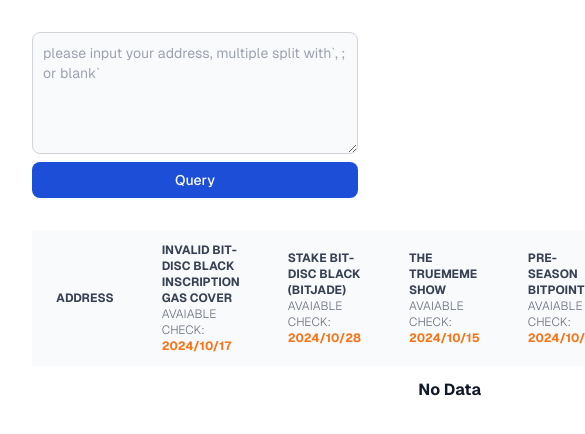
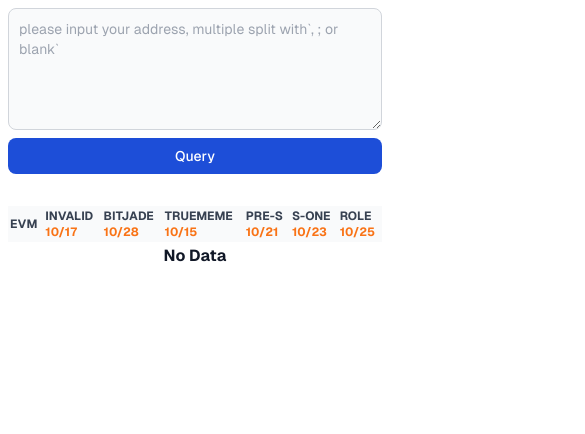
Before and after one commit to genffy/bit-smiley, a Next.js app: page / in a window 390 px wide. Shown: the top 434 px of the page, 585 px wide, since content can reach past the window. Built offline with nearby package versions, Linux system fonts and the light colour scheme.

Commit message:
feat: optimise for mobile

```diff
--- a/app/api/airdrop/route.ts
+++ b/app/api/airdrop/route.ts
@@ -8,5 +8,5 @@ export async function POST(request: Request) {
   })
   const data = await res.json()
 
-  return Response.json({ data })
+  return Response.json(data)
 }
--- a/app/page.tsx
+++ b/app/page.tsx
@@ -5,6 +5,7 @@ type TypeType = 1 | 2 | 3 | 4 | 5 | 6
 type ConfigType = {
   type: TypeType;
   title: string;
+  shortTitle: string;
   airdropAmount: number;
   status: number;
   mediumLink: string;
@@ -12,6 +13,8 @@ type ConfigType = {
 }
 type ResultType = {
   address: string;
+  addressLong: string;
+  addressShort: string;
   value1: number;
   value2: number;
   value3: number;
@@ -23,50 +26,56 @@ const config: ConfigType[] = [
   {
     "type": 1,
     "title": 'Invalid bit-Disc Black Inscription gas cover',
+    "shortTitle": "Invalid",
     "airdropAmount": 0,
     "status": 0,
     "mediumLink": "https://medium.com/@bitsmiley/bitsmiley-harvest-season-airdrop-feeb4163f73f",
-    "date": "2024/10/17",
+    "date": "10/17",
   },
   {
     "type": 2,
     "title": "Stake bit-Disc Black (bitJade)",
+    "shortTitle": "bitJade",
     "airdropAmount": 0,
     "status": 0,
     "mediumLink": "https://medium.com/@bitsmiley/bitsmiley-harvest-season-airdrop-feeb4163f73f",
-    "date": "2024/10/28",
+    "date": "10/28",
   },
   {
     "type": 3,
     "title": "The Truememe show",
+    "shortTitle": "Truememe",
     "airdropAmount": 0,
     "status": 2,
     "mediumLink": "https://medium.com/@bitsmiley/the-truememe-show-airdrop-rules-and-distribution-d4923f2db9c9",
-    "date": "2024/10/15",
+    "date": "10/15",
   },
   {
     "type": 4,
     "title": "Pre-Season bitPoint",
+    "shortTitle": "Pre-S",
     "airdropAmount": 0,
     "status": 0,
     "mediumLink": "https://medium.com/@bitsmiley/bitsmiley-harvest-season-airdrop-feeb4163f73f",
-    "date": "2024/10/21",
+    "date": "10/21",
   },
   {
     "type": 5,
     "title": "Season One bitPoint",
+    "shortTitle": "S-One",
     "airdropAmount": 0,
     "status": 0,
     "mediumLink": "https://medium.com/@bitsmiley/bitsmiley-harvest-season-airdrop-feeb4163f73f",
-    "date": "2024/10/23",
+    "date": "10/23",
   },
   {
     "type": 6,
     "title": "Special: bitSmiley Community Events",
+    "shortTitle": "Role",
     "airdropAmount": 0,
     "status": 0,
     "mediumLink": "https://medium.com/@bitsmiley/bitsmiley-harvest-season-airdrop-feeb4163f73f",
-    "date": "2024/10/25",
+    "date": "10/25",
   }
 ]
 export default function Home() {
@@ -74,16 +83,37 @@ export default function Home() {
   const [result, setResult] = useState<ResultType[]>([])
   const [loading, setLoading] = useState<boolean>(false)
   const [total, setTotal] = useState<number[]>([0,0,0,0,0,0,0])
-  function getValueKey(config: ConfigType): keyof Omit<ResultType, 'address'> {
+  function getValueKey(config: ConfigType): keyof Omit<ResultType, 'address'|'addressLong'|'addressShort'> {
     return `value${config.type}`
+  }
+  function copyAddress(address: string){
+    try{
+      navigator.clipboard.writeText(address)
+      alert(`Copied: ${address}`)
+    } catch(e){
+      alert(`Copy failed: ${(e as Error).message}`)
+    }
+  }
+  function formatNum(num: number){
+    if(!num) return '0'
+    return  `${num.toFixed()}`
+  }
+
+  function dynamicDisplay(value: string|number, short: string|number){
+    return <>
+      <span className="inline sm:hidden">{short}</span>
+      <span className="hidden sm:inline">{value}</span>
+    </>
   }
   function getRows(){
     return  result.map((item, idx)=>{
       return <tr key={idx} className="bg-white border-b dark:bg-gray-800 dark:border-gray-700">
-        <th scope="row"  className="px-6 py-4 font-medium text-gray-900 whitespace-nowrap dark:text-white">{item.address}</th>
+        <th scope="row"  className="p-0.5 sm:px-3 font-medium text-gray-900 whitespace-nowrap dark:text-white" onClick={()=>copyAddress(item.address)}>
+          {dynamicDisplay(item.addressLong, item.addressShort)}
+        </th>
         {
           config.map((conf, i) => {
-            return <td className="px-6 py-4" key={i}>{item[getValueKey(conf)]}</td>
+            return <td className="p-0.5 sm:px-3" key={i}>{dynamicDisplay(item[getValueKey(conf)], formatNum(item[getValueKey(conf)]))}</td>
           })
         }
       </tr>
@@ -94,19 +124,18 @@ export default function Home() {
     if(!avaiableAddress.length) return
     const data = avaiableAddress.map(async (item)=>{
       const data = await fetch(`/api/airdrop?address=${item}&_t=${Date.now()}`, {
-        // const data = await fetch(`https://apis.bitsmiley.io/airdrop/getMyBitSmileyJourney/${item}`, {
         "headers": {
           "accept": "application/json",
         },
         "body": null,
         "method": "POST",
-        // "mode": "no-cors",
-        // "credentials": "omit"
       }).then(response => response.json()).catch(error => console.error(error));
       const res: ResultType = {} as ResultType
       if(data.code === 0){
         const resData = data.data as unknown as ConfigType[]
         res.address = item
+        res.addressLong = item.replace(/^(.{6})(.*)(.{4})$/, "$1...$3")
+        res.addressShort = item.replace(/^(.{2})(.*)(.{4})$/, "$1.$3")
         resData.forEach((item)=>{
           res[getValueKey(item)] = item.airdropAmount
         })
@@ -137,12 +166,10 @@ export default function Home() {
     console.log(value)
     setValue(value)
   }
-  // useEffect(()=>{
-  //   handleSearch()
-  // }, [value])
+
   return (
-    <div className="min-h-screen p-8 pb-20 gap-16 sm:p-10 font-[family-name:var(--font-geist-sans)]">
-      <main className="flex flex-col gap-8 row-start-2 items-center sm:items-start">
+    <div className="min-h-screen p-2 gap-16 sm:p-4 font-[family-name:var(--font-geist-sans)]">
+      <main className="flex flex-col gap-8 row-start-2 items-start sm:items-center">
         <div className="flex flex-col w-full">
           <textarea rows={5}
           value={value}
@@ -156,15 +183,17 @@ export default function Home() {
                 <span className="sr-only">Loading...</span>
               </div>
             }
-          <table className={`w-full text-sm text-left rtl:text-right text-gray-500 dark:text-gray-400 ${loading ? 'opacity-20': ''}`} >
+          <table className={`w-full text-xs sm:text-sm text-left rtl:text-right text-gray-500 dark:text-gray-400 ${loading ? 'opacity-20': ''}`} >
             <thead className="text-xs text-gray-700 uppercase bg-gray-50 dark:bg-gray-700 dark:text-gray-400">
               <tr>
-                <th scope="col" className="px-6 py-3">address</th>
+                <th scope="col" className="p-0.5 sm:px-3">{dynamicDisplay('address', 'evm')}</th>
                 {
                   config.map((item, idx)=>{
-                    return <th key={idx} scope="col" className="px-6 py-3">
-                      <div>{item.title}</div>
-                      <span className="font-light text-gray-500 dark:text-gray-400">Avaiable Check: <b className="font-bold text-orange-500">{item.date}</b></span>
+                    return <th key={idx} scope="col" className="p-0.5 sm:px-3">
+                      <div>
+                      {dynamicDisplay(item.title, item.shortTitle)}
+                      </div>
+                      <span className="font-light text-gray-500 dark:text-gray-400"><b className="font-bold text-orange-500">{item.date}</b></span>
                     </th>
                   })
                 }
@@ -179,13 +208,13 @@ export default function Home() {
               <tr className="font-semibold text-gray-900 dark:text-white">
                 {
                   result.length ? <>
-                  <th scope="row" className="px-6 py-3 text-base">Total: {total[0]}</th>
+                  <th scope="row" className="p-0.5 sm:px-3 text-base">{dynamicDisplay(`Total: ${total[0]}`, formatNum(total[0]))}</th>
                     {
                       config.map((item, idx)=>{
-                        return <td className="px-6 py-4" key={idx}>{total[item.type]}</td>
+                        return <td className="p-0.5 sm:px-3" key={idx}>{dynamicDisplay(total[item.type], formatNum(total[item.type]))}</td>
                       })
                     }
-                  </> : <th colSpan={7} scope="row" className="text-center px-6 py-3 text-base">No Data</th>
+                  </> : <th colSpan={7} scope="row" className="text-center p-0.5 sm:px-3 text-base">No Data</th>
                 }
               </tr>
             </tfoot>
```
